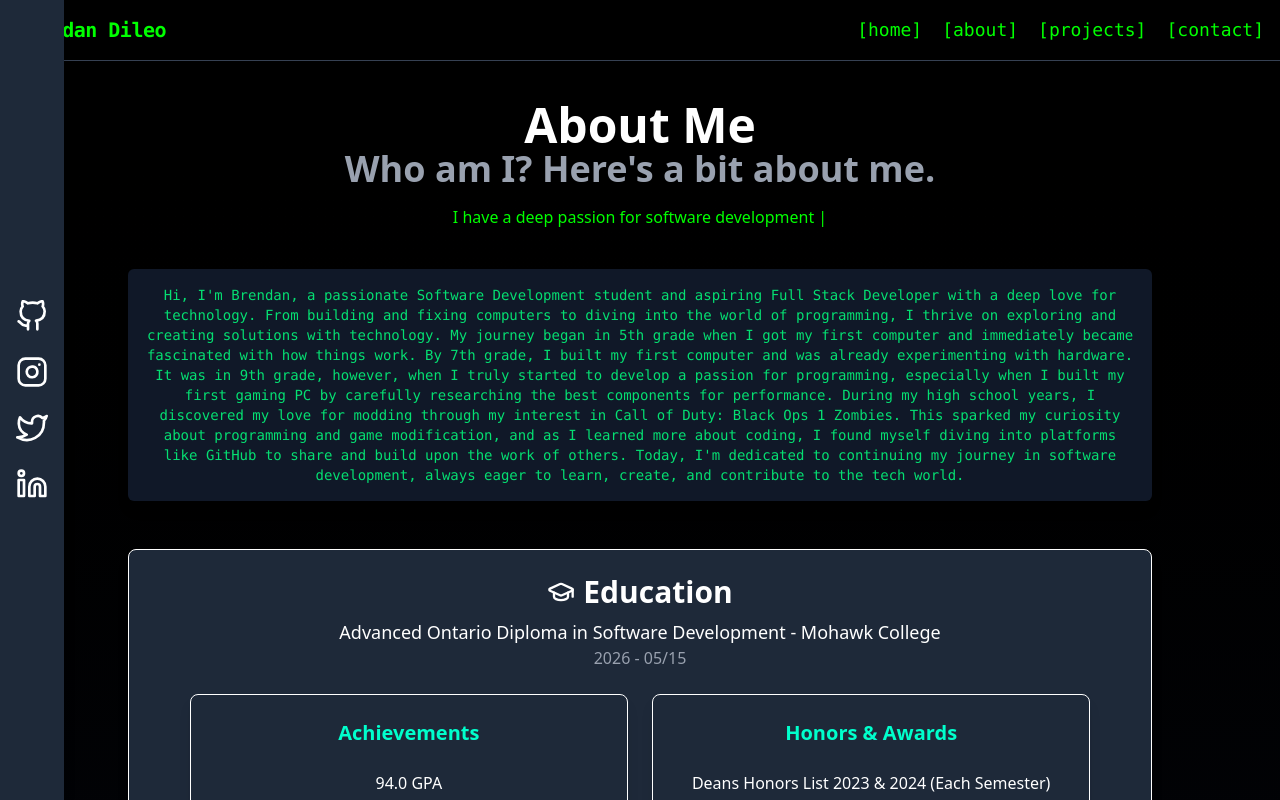
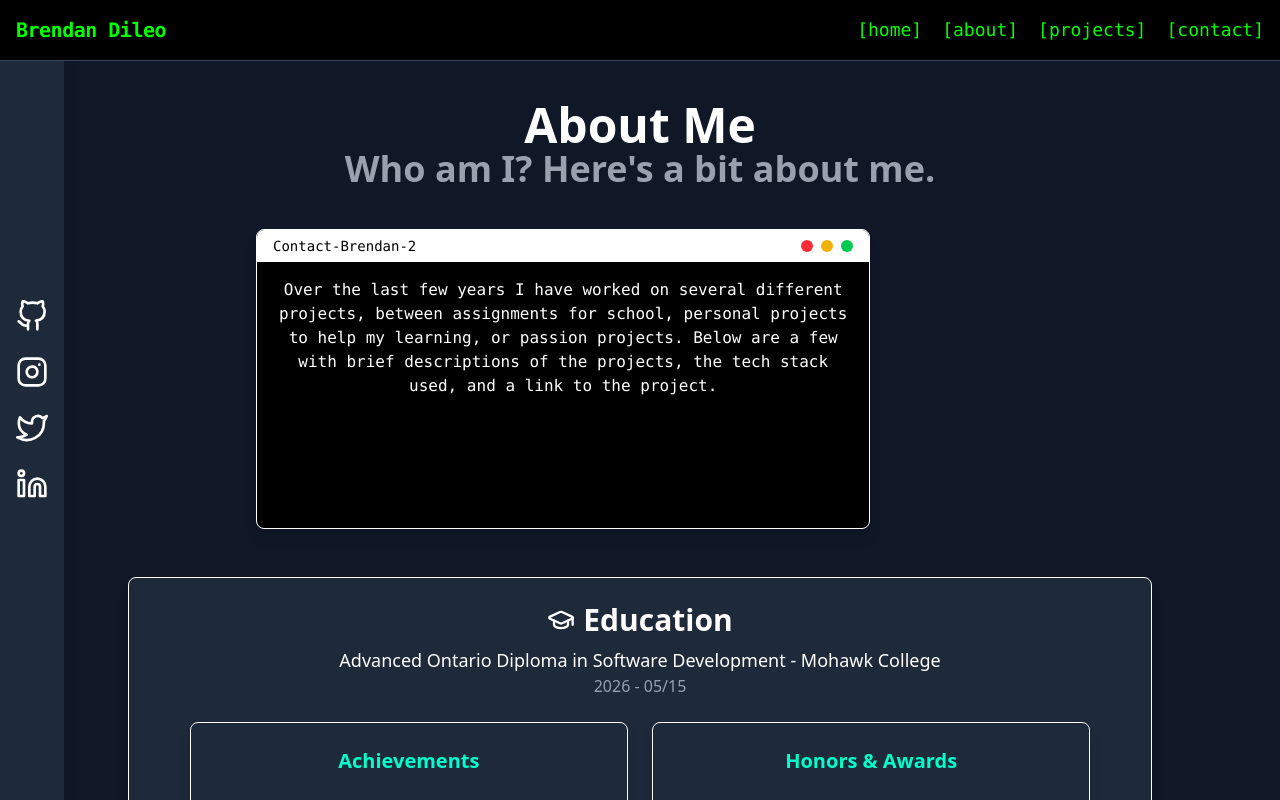
Before and after one commit to brendanddev/brendans-website, a React (Vite) app: page /about in a window 1280 px wide. Shown: the top 800 px of the page. Built offline with nearby package versions, Linux system fonts and the light colour scheme.

Commit message:
Commit #58 - Adding Framer Motion Animations to each Page

```diff
--- a/src/components/Header.jsx
+++ b/src/components/Header.jsx
@@ -1,3 +1,7 @@
+
+// Header.jsx
+// Brendan Dileo
+
 import { ReactTyped } from "react-typed";
 import { motion } from "framer-motion";
 
@@ -25,6 +29,7 @@ const Header = ({ title, subtitle, typedTexts }) => {
                 </h3>
             </motion.div>
 
+            {typedTexts && typedTexts.length > 0 && (
                 <motion.div
                     initial={{ opacity: 0, y: 20 }}
                     animate={{ opacity: 1, y: 0 }}
@@ -40,6 +45,7 @@ const Header = ({ title, subtitle, typedTexts }) => {
                         />
                     </p>
                 </motion.div>
+            )}
         </div>
     );
 };
--- a/src/components/NavBar.jsx
+++ b/src/components/NavBar.jsx
@@ -7,7 +7,7 @@ import { Link } from "react-router-dom";
 
 const NavBar = () => {
   return (
-    <nav className="w-full bg-black border-b border-gray-700 p-4 font-mono text-[#00ff00] flex items-center justify-between z-50">
+    <nav className="w-full bg-black border-b border-gray-700 p-4 font-mono text-[#00ff00] flex items-center justify-between z-40 relative">
       <div>
         <span className="font-semibold text-xl tracking-tight text-[#00ff00]">
           Brendan Dileo
--- a/src/components/Sidebar.jsx
+++ b/src/components/Sidebar.jsx
@@ -1,11 +1,16 @@
-
-
 // Sidebar.jsx
 // Brendan Dileo
 
+import { motion } from "framer-motion";
+
 const Sidebar = () => {
     return (
-        <div className="fixed left-0 top-0 h-full w-16 flex flex-col items-center justify-center bg-gray-800 shadow-lg z-30">
+        <motion.div
+            initial={{ x: -100, opacity: 0 }} // Start off-screen to the left
+            animate={{ x: 0, opacity: 1 }}   // Slide in to position
+            transition={{ type: "spring", stiffness: 100, damping: 15 }} // Smooth spring effect
+            className="fixed left-0 top-0 h-full w-16 flex flex-col items-center justify-center bg-gray-800 shadow-lg z-30"
+        >
             <ul className="space-y-6">
                 <li>
                     <a href="https://github.com/" aria-label="GitHub" target="_blank" rel="noreferrer">
@@ -44,7 +49,7 @@ const Sidebar = () => {
                     </a>
                 </li>
             </ul>
-        </div>
+        </motion.div>
     );
 };
 
--- a/src/pages/About.jsx
+++ b/src/pages/About.jsx
@@ -8,35 +8,50 @@ import Sidebar from "../components/Sidebar";
 
 import { GraduationCap, FileText } from "lucide-react";
 import Header from "../components/Header";
+import { motion } from "framer-motion";
 
 const About = () => {
   return (
-    <div className="relative w-full min-h-screen flex flex-col items-center bg-gradient-to-b from-black to-gray-900 text-white">
+    <div className="relative w-full min-h-screen flex flex-col items-center bg-gray-900 text-white">
       <div className="relative z-10 w-full max-w-5xl text-center">
         <Header
                 title="About Me"
                 subtitle="Who am I? Here's a bit about me."
-                typedTexts={[
-                    "I have a deep passion for software development and technology.",
-                    "I enjoy working on projects involving web development, automation, and game modifications.",
-                    "Always eager to learn and improve my skills in programming and problem-solving."
-                ]}
             />
           <Sidebar />
 
-        <section className="w-full mb-12">
-         <p className="bg-gray-900 text-sm text-green-400 p-4 rounded-md shadow-lg font-mono overflow-x-auto">
-            {`Hi, I'm Brendan, a passionate Software Development student and aspiring Full Stack Developer with a deep love for technology.
-            From building and fixing computers to diving into the world of programming, I thrive on exploring and creating solutions with technology.
-            My journey began in 5th grade when I got my first computer and immediately became fascinated with how things work. By 7th grade, I built
-            my first computer and was already experimenting with hardware. It was in 9th grade, however, when I truly started to develop a passion
-            for programming, especially when I built my first gaming PC by carefully researching the best components for performance. During my high
-            school years, I discovered my love for modding through my interest in Call of Duty: Black Ops 1 Zombies. This sparked my curiosity about
-            programming and game modification, and as I learned more about coding, I found myself diving into platforms like GitHub to share and build
-            upon the work of others. Today, I'm dedicated to continuing my journey in software development, always eager to learn, create, and contribute
-            to the tech world.`}
-          </p>
-        </section>
+          <motion.div
+            initial={false}
+            animate={{ opacity: 1 }}
+            exit={{ opacity: 0 }}
+            transition={{ duration: 1 }}
+            className="flex justify-center items-center relative opacity-0"
+        >
+          <motion.section
+                  initial={{ y: 20, opacity: 0 }}
+                  animate={{ y: 0, opacity: 1 }}
+                  transition={{ duration: 1, delay: 0.2 }}
+                  className="w-3/4 mb-12"
+              >
+                <div className="w-4/5 h-[300px] bg-black rounded-lg shadow-lg flex flex-col border border-white overflow-hidden font-mono">
+                  <div className="h-8 bg-white flex items-center justify-between px-4 text-sm text-black">
+                      <span>Contact-Brendan-2</span>
+                          <div className="flex gap-2">
+                              <div className="w-3 h-3 bg-red-500 rounded-full"></div>
+                                  <div className="w-3 h-3 bg-yellow-500 rounded-full"></div>
+                                      <div className="w-3 h-3 bg-green-500 rounded-full"></div>
+                                  </div>
+                            </div>
+                              <div className="flex-1 p-4 overflow-y-auto text-white">
+                              {`Over the last few years I have worked on several different projects, between assignments
+                                for school, personal projects to help my learning, or passion projects. Below are a few
+                                with brief descriptions of the projects, the tech stack used, and a link to the project.`}
+                              </div>
+                            </div>
+
+              </motion.section>
+          </motion.div>
+
 
 
         <section className="w-full mb-12 border-[#00ffcc] pb-8">
--- a/src/pages/Contact.jsx
+++ b/src/pages/Contact.jsx
@@ -2,10 +2,10 @@
 // Contact.jsx
 // Brendan Dileo
 
-import { ReactTyped } from 'react-typed';
 import { MdEmail } from "react-icons/md";
 import { SiLeetcode } from "react-icons/si";
 import Header from '../components/Header';
+import Sidebar from "../components/Sidebar";
 
 const Contact = () => {
     return (
@@ -19,50 +19,6 @@ const Contact = () => {
                     "Have a project in mind? Let's build something great together!"
                 ]}
             />
-
-            <h1 className="text-white text-3xl font-bold mb-4">Contact Me</h1>
-
-            <div className="w-3/5 h-[400] bg-gray-800 rounded-lg shadow-lg flex flex-col border border-white overflow-hidden font-mono mb-5">
-                {/* Header */}
-                <div className="h-8 bg-blue-600 flex items-center justify-between px-4 text-sm text-white">
-                    <span>Contact-Brendan-1</span>
-                    <div className="flex gap-2">
-                    <div className="w-3 h-3 bg-red-500 rounded-full"></div>
-                    <div className="w-3 h-3 bg-yellow-500 rounded-full"></div>
-                    <div className="w-3 h-3 bg-green-500 rounded-full"></div>
-                </div>
-            </div>
-
-            <div className="flex-1 p-4 overflow-y-auto text-white flex justify-center gap-6 items-center">
-                <a href="https://linkedin.com/in/yourprofile" target="_blank" rel="noopener noreferrer">
-                    <i className="devicon-github-original colored text-5xl"></i>
-                </a>
-
-                <p>&lt;br&gt;</p>
-
-                <a href="https://linkedin.com/in/yourprofile" target="_blank" rel="noopener noreferrer">
-                    <i className="devicon-linkedin-plain colored text-5xl"></i>
-                </a>
-
-                <p>&lt;br&gt;</p>
-
-                <a href="https://stackoverflow.com/users/yourprofile" target="_blank" rel="noopener noreferrer">
-                    <i className="devicon-stackoverflow-plain colored text-5xl"></i>
-                </a>
-
-                <p>&lt;br&gt;</p>
-
-                <a href="mailto:your-email@example.com">
-                    <span className="text-5xl text-[#00ffcc]"><MdEmail /></span>
-                </a>
-
-                <p>&lt;br&gt;</p>
-
-                <a href="https://leetcode.com/yourprofile" target="_blank" rel="noopener noreferrer">
-                    <span className="text-5xl text-orange-400"><SiLeetcode /></span>
-                </a>
-            </div>
-        </div>
 
         <div className="w-3/5 h-[600px] bg-gray-800 rounded-lg shadow-lg flex flex-col border border-white overflow-hidden font-mono">
             <div className="h-8 bg-blue-600 flex items-center justify-between px-4 text-sm text-white">
@@ -135,6 +91,7 @@ const Contact = () => {
                     </form>
                 </div>
             </div>
+            <Sidebar />
         </div>
     );
 };
--- a/src/pages/Home.jsx
+++ b/src/pages/Home.jsx
@@ -16,7 +16,7 @@ const Home = () => {
             <div className="w-full">
                 <Header
                 title="Brendan Dileo"
-                subtitle="Software Developer | Tech Enthusiast | Designer"
+                subtitle="Software Developer | Tech Enthusiast "
                 typedTexts={[
                     "Welcome to my portfolio-website! Want to know more about me? Enter a command into the terminal!",
                     "I am passionate about technology, coding, and solving complex problems.",
```
Also changed, not shown: src/pages/Projects.jsx (+38 -17 lines). Lines whose indentation alone changed are shown as unchanged.
